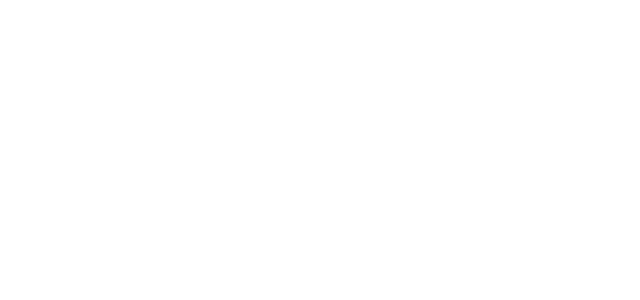
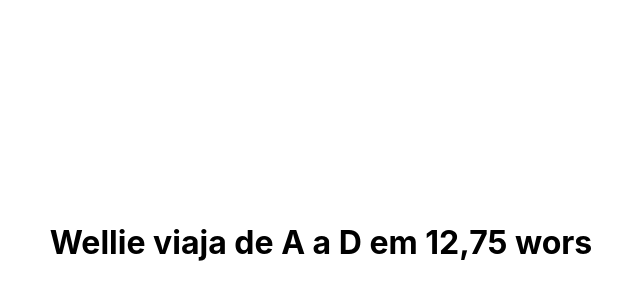
Before and after one commit to eberjoe/UDESC-OTES12-2, a Next.js app: page / in a window 1280 px wide. Shown: the part 158-458 px from the top of the page, without its empty margins (319-959 px from the left). Built offline with nearby package versions, Linux system fonts and the light colour scheme.

Commit message:
Add components

```diff
--- /dev/null
+++ b/globals/consts.ts
@@ -0,0 +1,25 @@
+type Point2D = { x: number; y: number };
+
+export enum City {
+  A,
+  B,
+  C,
+  D
+}
+
+export const AbcdLandMap = [
+  { name: 'A', position: { x: 0, y: 0 } },
+  { name: 'B', position: { x: 0, y: 4 } },
+  { name: 'C', position: { x: 0, y: 12 } },
+  { name: 'D', position: { x: 0, y: 22 } }
+];
+
+export function travelLength(pointA: Point2D, pointB: Point2D, speed: number) {
+  const distance = Math.sqrt(
+    Math.pow(pointB.x - pointA.x, 2) + Math.pow(pointB.y - pointA.y, 2)
+  );
+
+  const timeLength = speed / distance;
+
+  return timeLength;
+}
--- a/pages/index.tsx
+++ b/pages/index.tsx
@@ -1,16 +1,36 @@
-import Head from 'next/head'
-import Image from 'next/image'
-import styles from '../styles/Home.module.css'
+import Head from 'next/head';
+import { AbcdLandMap, City, travelLength } from '../globals/consts';
+import styles from '../styles/Home.module.css';
 
 export default function Home() {
   return (
     <div className={styles.container}>
       <Head>
-        <title>Abcdland</title>
+        <title>Abcdlandia</title>
         <meta name="description" content="Generated by create next app" />
         <link rel="icon" href="/favicon.ico" />
       </Head>
-
+      <div>
+        <h1>{`Wellie viaja de ${AbcdLandMap[City.A].name} a ${
+          AbcdLandMap[City.D].name
+        } em ${Intl.NumberFormat('pt').format(
+          travelLength(
+            AbcdLandMap[City.A].position,
+            AbcdLandMap[City.B].position,
+            24
+          ) +
+            travelLength(
+              AbcdLandMap[City.B].position,
+              AbcdLandMap[City.C].position,
+              30
+            ) +
+            travelLength(
+              AbcdLandMap[City.C].position,
+              AbcdLandMap[City.D].position,
+              30
+            )
+        )} wors`}</h1>
+      </div>
     </div>
-  )
+  );
 }
```
